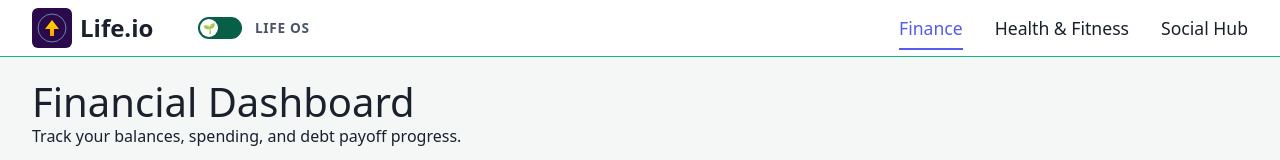
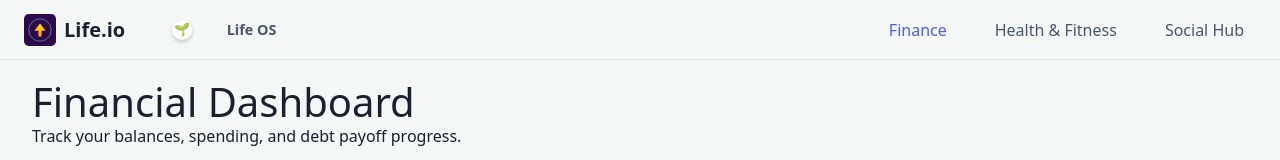
Before and after one commit to NOLAWolfe/life_os, a React (Vite) app in the folder Life_OS_UI/: page /finance in a window 1280 px wide. Shown: the top 160 px of the page. Built offline with nearby package versions, Linux system fonts and the light colour scheme; no server answers.

Commit message:
feat: Implement UserContext and God Mode UI

```diff
--- /dev/null
+++ b/Life_OS_UI/src/components/System/FeatureGate.jsx
@@ -0,0 +1,31 @@
+import React from 'react';
+import { useUser, TIERS } from '../../contexts/UserContext';
+
+const TIER_LEVELS = {
+    [TIERS.GUEST]: 0,
+    [TIERS.FREE]: 1,
+    [TIERS.PRO]: 2,
+    [TIERS.ADMIN]: 3
+};
+
+const FeatureGate = ({ minTier = TIERS.FREE, children, fallback = null }) => {
+    const { user, isGodMode } = useUser();
+
+    if (isGodMode) return children;
+
+    const userLevel = TIER_LEVELS[user.tier] || 0;
+    const requiredLevel = TIER_LEVELS[minTier] || 1;
+
+    if (userLevel >= requiredLevel) {
+        return children;
+    }
+
+    return fallback || (
+        <div className="p-4 border border-dashed border-gray-600 rounded-lg text-center opacity-70">
+            <h4 className="text-yellow-500 font-bold mb-1">🔒 Pro Feature</h4>
+            <p className="text-sm">Upgrade to unlock this capability.</p>
+        </div>
+    );
+};
+
+export default FeatureGate;
--- a/Life_OS_UI/src/components/System/Navbar/Navbar.css
+++ b/Life_OS_UI/src/components/System/Navbar/Navbar.css
@@ -2,24 +2,19 @@
     display: flex;
     justify-content: space-between;
     align-items: center;
-  padding: 0.5rem 2rem;
-  background-color: var(--card-background);
+    padding: 0 1.5rem;
+    height: 60px;
+    background-color: var(--bg-card);
     border-bottom: 1px solid var(--border-color);
-  width: 100%;
-  box-sizing: border-box;
     position: fixed;
     top: 0;
     left: 0;
+    right: 0;
     z-index: 1000;
-  transition: border-color 0.3s ease;
 }
 
-/* Theme Borders based on Workspace */
-body[data-workspace="work"] .navbar {
-  border-bottom-color: #3b82f6; /* Blue for Work */
-}
-body[data-workspace="life"] .navbar {
-  border-bottom-color: #10b981; /* Green for Life */
+.navbar.god-mode-active {
+    border-bottom: 2px solid #ffd700; /* Gold border for God Mode */
 }
 
 .navbar-left {
@@ -31,21 +26,19 @@ body[data-workspace="life"] .navbar {
 .navbar-logo a {
     display: flex;
     align-items: center;
+    gap: 0.5rem;
+    font-size: 1.25rem;
+    font-weight: 700;
+    color: var(--text-primary);
     text-decoration: none;
-  color: var(--heading-color);
 }
 
 .navbar-logo img {
-  height: 2.5em;
-  margin-right: 0.5rem;
+    height: 32px;
+    width: auto;
 }
 
-.navbar-logo span {
-  font-size: 1.5rem;
-  font-weight: bold;
-}
-
-/* --- Workspace Switcher --- */
+/* Workspace Toggle Switch */
 .workspace-toggle {
     display: flex;
     align-items: center;
@@ -53,143 +46,126 @@ body[data-workspace="life"] .navbar {
     cursor: pointer;
     padding: 0.4rem 0.8rem;
     border-radius: 20px;
-  transition: background-color 0.2s;
+    background: var(--bg-secondary);
+    transition: background 0.2s;
 }
 
 .workspace-toggle:hover {
-  background-color: var(--bg-secondary);
+    background: var(--bg-hover);
 }
 
 .toggle-track {
     width: 44px;
-  height: 22px;
-  background-color: #374151;
-  border-radius: 20px;
+    height: 24px;
+    background: var(--bg-tertiary);
+    border-radius: 12px;
     position: relative;
-  transition: background-color 0.3s;
-}
-
-.toggle-track.life {
-  background-color: #065f46; /* Dark Green */
+    transition: background 0.3s;
 }
 
 .toggle-track.work {
-  background-color: #1e3a8a; /* Dark Blue */
+    background: var(--accent-color);
 }
 
 .toggle-thumb {
-  width: 18px;
-  height: 18px;
-  background-color: white;
+    width: 20px;
+    height: 20px;
+    background: white;
     border-radius: 50%;
     position: absolute;
     top: 2px;
     left: 2px;
-  transition: transform 0.3s cubic-bezier(0.4, 0.0, 0.2, 1);
     display: flex;
     align-items: center;
     justify-content: center;
-  font-size: 10px;
-  color: black;
+    font-size: 0.8rem;
+    transition: transform 0.3s cubic-bezier(0.4, 0.0, 0.2, 1);
+    box-shadow: 0 2px 4px rgba(0,0,0,0.2);
 }
 
 .toggle-track.work .toggle-thumb {
-  transform: translateX(22px);
+    transform: translateX(20px);
 }
 
 .toggle-label {
-  font-size: 0.85rem;
+    font-size: 0.9rem;
     font-weight: 600;
-  text-transform: uppercase;
-  letter-spacing: 0.05em;
     color: var(--text-secondary);
 }
 
+/* Links */
 .navbar-links {
+    display: flex;
+    gap: 1.5rem;
     list-style: none;
-  display: flex;
     margin: 0;
     padding: 0;
-}
-
-.navbar-links li {
-  margin-left: 2rem;
+    align-items: center;
 }
 
 .navbar-links a {
-  color: var(--text-primary);
+    color: var(--text-secondary);
     text-decoration: none;
-  font-size: 1.1rem;
-  padding: 0.5rem 0;
-  border-bottom: 2px solid transparent;
-  transition: all 0.2s ease;
+    font-weight: 500;
+    padding: 0.5rem 0.75rem;
+    border-radius: 6px;
+    transition: all 0.2s;
 }
 
 .navbar-links a:hover {
-  color: var(--primary-color);
+    color: var(--text-primary);
+    background: var(--bg-hover);
 }
 
 .navbar-links a.active {
     color: var(--primary-color);
-  border-bottom-color: var(--primary-color);
+    background: rgba(var(--primary-rgb), 0.1);
 }
 
-/* Nav Link overrides for Work Mode */
-body[data-workspace="work"] .navbar-links a.active.nav-work {
-  color: #60a5fa; /* Light Blue */
-  border-bottom-color: #60a5fa;
+/* Work Mode Styling */
+.navbar-links a.nav-work.active {
+    color: var(--accent-color);
+    background: rgba(var(--accent-rgb), 0.1);
 }
 
-/* Dropdown styles */
+/* Dropdown */
 .dropdown {
     position: relative;
-  display: inline-block;
-}
-
-.dropdown .dropbtn {
-  font-size: 1.1rem;
-  border: none;
-  outline: none;
-  color: var(--text-primary);
-  padding: 0.5rem 0;
-  background-color: inherit;
-  font-family: inherit;
-  margin: 0;
-  border-bottom: 2px solid transparent;
     cursor: pointer;
 }
 
-.navbar-links a:hover, .dropdown:hover .dropbtn {
-  color: var(--primary-color);
+.dropbtn {
+    color: var(--text-secondary);
+    font-weight: 500;
+    padding: 0.5rem 0.75rem;
 }
 
 .dropdown-content {
     display: none;
     position: absolute;
-  background-color: var(--card-background);
-  min-width: 180px;
-  box-shadow: var(--card-shadow);
-  z-index: 1;
+    top: 100%;
+    left: 50%;
+    transform: translateX(-50%);
+    background-color: var(--bg-card);
+    min-width: 160px;
+    box-shadow: 0 8px 16px rgba(0,0,0,0.2);
     border-radius: 8px;
     border: 1px solid var(--border-color);
     padding: 0.5rem 0;
-}
-
-.dropdown-content a {
-  color: var(--text-primary);
-  padding: 10px 16px;
-  text-decoration: none;
-  display: block;
-  text-align: left;
-  border-bottom: none;
-  font-size: 1rem;
-}
-
-.dropdown-content a:hover {
-  background-color: var(--hover-overlay);
-  color: var(--primary-color);
+    z-index: 1001;
 }
 
 .dropdown:hover .dropdown-content {
     display: block;
 }
+
+.dropdown-content a {
+    display: block;
+    padding: 0.5rem 1rem;
+    color: var(--text-primary);
+    white-space: nowrap;
+}
+
+.dropdown-content a:hover {
+    background-color: var(--bg-hover);
+}
--- a/Life_OS_UI/src/components/System/Navbar/Navbar.jsx
+++ b/Life_OS_UI/src/components/System/Navbar/Navbar.jsx
@@ -1,10 +1,12 @@
 import React, { useState, useEffect } from 'react';
 import { NavLink } from 'react-router-dom';
+import { useUser } from '../../../contexts/UserContext';
 import './Navbar.css';
 
 const Navbar = () => {
   // Default to 'life' workspace
   const [workspace, setWorkspace] = useState(() => localStorage.getItem('activeWorkspace') || 'life');
+  const { toggleGodMode, isGodMode } = useUser();
 
   useEffect(() => {
     document.body.setAttribute('data-workspace', workspace);
@@ -15,11 +17,19 @@ const Navbar = () => {
     setWorkspace(prev => prev === 'life' ? 'work' : 'life');
   };
 
+  // Secret God Mode Trigger (Triple Click)
+  const handleLogoClick = (e) => {
+    if (e.detail === 3) {
+      e.preventDefault();
+      toggleGodMode();
+    }
+  };
+
   return (
-    <nav className="navbar">
+    <nav className={`navbar ${isGodMode ? 'god-mode-active' : ''}`}>
       <div className="navbar-left">
-        <div className="navbar-logo">
-          <NavLink to="/">
+        <div className="navbar-logo" onClick={handleLogoClick}>
+          <NavLink to="/app">
             <img src="/logo.svg" alt="Life.io Logo" />
             <span>Life.io</span>
           </NavLink>
--- /dev/null
+++ b/Life_OS_UI/src/contexts/UserContext.jsx
@@ -0,0 +1,96 @@
+import React, { createContext, useContext, useState, useEffect } from 'react';
+
+const UserContext = createContext();
+
+export const useUser = () => useContext(UserContext);
+
+export const TIERS = {
+    GUEST: 'guest',
+    FREE: 'free',
+    PRO: 'pro',
+    ADMIN: 'admin'
+};
+
+const DEFAULT_USER = {
+    id: 'user-123',
+    name: 'Test User',
+    tier: TIERS.PRO, // Default to Pro for dev comfort
+    preferences: {
+        theme: 'dark'
+    }
+};
+
+export const UserProvider = ({ children }) => {
+    const [user, setUser] = useState(() => {
+        const saved = localStorage.getItem('life_os_user');
+        return saved ? JSON.parse(saved) : DEFAULT_USER;
+    });
+
+    const [isGodMode, setIsGodMode] = useState(false);
+
+    useEffect(() => {
+        localStorage.setItem('life_os_user', JSON.stringify(user));
+    }, [user]);
+
+    const updateTier = (tier) => {
+        setUser(prev => ({ ...prev, tier }));
+    };
+
+    const toggleGodMode = () => setIsGodMode(prev => !prev);
+
+    // Simulation: Switch "Active User" to verify data isolation
+    const switchIdentity = (identityId) => {
+        setUser(prev => ({ ...prev, id: identityId, name: `User ${identityId}` }));
+        // In a real app, this would trigger a data refetch/logout
+        window.location.reload(); // Hard reload to force clear query cache
+    };
+
+    const value = {
+        user,
+        updateTier,
+        isGodMode,
+        toggleGodMode,
+        switchIdentity,
+        TIERS
+    };
+
+    return (
+        <UserContext.Provider value={value}>
+            {children}
+            {isGodMode && <GodModePanel user={user} updateTier={updateTier} switchIdentity={switchIdentity} />}
+        </UserContext.Provider>
+    );
+};
+
+// Internal Dev Tool for switching states
+const GodModePanel = ({ user, updateTier, switchIdentity }) => (
+    <div style={{
+        position: 'fixed',
+        bottom: '10px',
+        right: '10px',
+        background: '#1a1a1a',
+        border: '1px solid #333',
+        padding: '10px',
+        borderRadius: '8px',
+        zIndex: 9999,
+        fontSize: '12px',
+        boxShadow: '0 4px 12px rgba(0,0,0,0.5)'
+    }}>
+        <h4 style={{ margin: '0 0 8px 0', color: '#888' }}>⚡ God Mode</h4>
+        <div style={{ display: 'flex', flexDirection: 'column', gap: '5px' }}>
+            <label>
+                Tier:
+                <select value={user.tier} onChange={(e) => updateTier(e.target.value)} style={{ marginLeft: '5px' }}>
+                    {Object.values(TIERS).map(t => <option key={t} value={t}>{t}</option>)}
+                </select>
+            </label>
+            <label>
+                User ID:
+                <select value={user.id} onChange={(e) => switchIdentity(e.target.value)} style={{ marginLeft: '5px' }}>
+                    <option value="user-123">User A (Default)</option>
+                    <option value="user-999">User B (Clean Slate)</option>
+                </select>
+            </label>
+        </div>
+    </div>
+);
--- a/Life_OS_UI/src/pages/FinancialDashboard.jsx
+++ b/Life_OS_UI/src/pages/FinancialDashboard.jsx
@@ -1,4 +1,6 @@
 import React, { useState, Suspense, lazy } from 'react';
+import { TIERS } from '../contexts/UserContext';
+import FeatureGate from '../components/System/FeatureGate';
 import './FinancialDashboard.css';
 
 // Lazy load widgets
@@ -110,7 +112,9 @@ const FinancialDashboard = () => {
                                     <>
                                         {/* Top Row: Offense & Defense */}
                                         <div className="grid grid-cols-1 xl:grid-cols-2 gap-8">
-                                            <IncomeStreams />
+                                            <FeatureGate minTier={TIERS.PRO}>
+                                                <IncomeStreams />
+                                            </FeatureGate>
                                             <SpendingTrends />
                                         </div>
 
--- /dev/null
+++ b/Life_OS_UI/vitest.config.js
@@ -0,0 +1,8 @@
+import { defineConfig } from 'vitest/config';
+
+export default defineConfig({
+  test: {
+    include: ['tests/unit/**/*.{test,spec}.js'],
+    environment: 'jsdom',
+  },
+});
```
Also changed, not shown: Life_OS_UI/package.json (+7 -1 lines), Life_OS_UI/src/main.jsx (+11 -3 lines), Life_OS_UI/src/services/tillerService.js (+22 -19 lines), 2 other files (tests, documents, lock files or other folders). Lines whose indentation alone changed are shown as unchanged.
